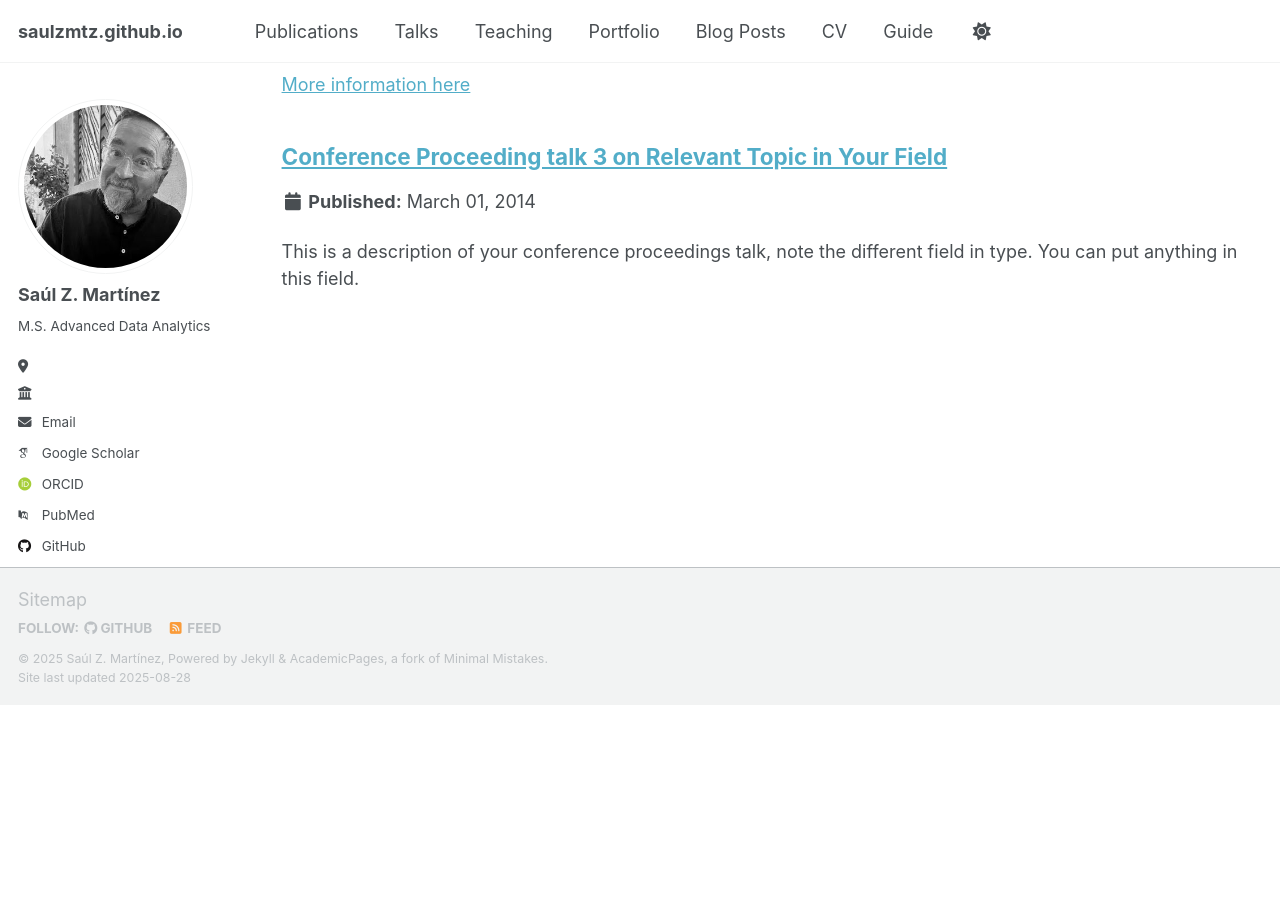
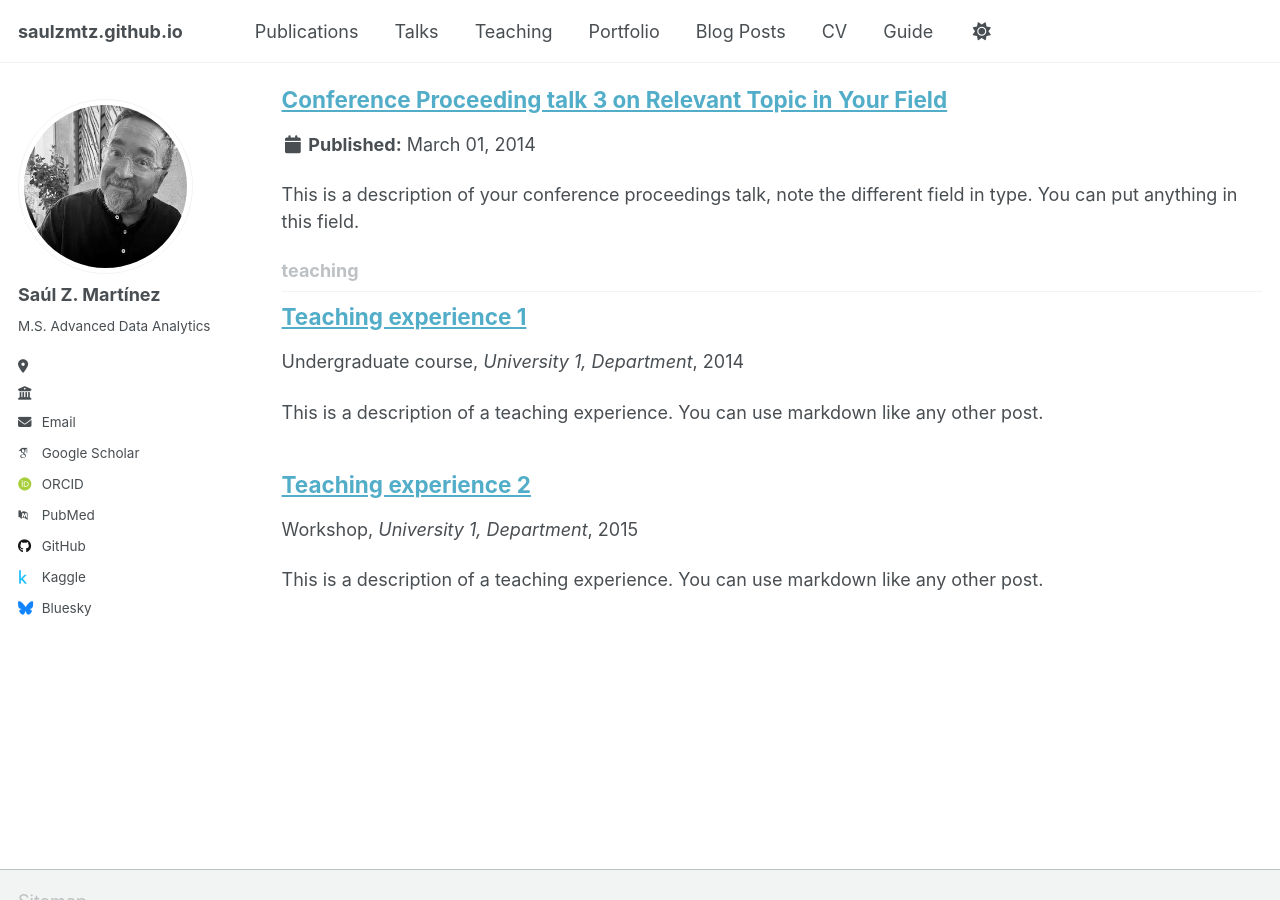
Before and after one commit to saulzmtz/saulzmtz.github.io, a Jekyll site: the page built from _pages/collection-archive.html, in a window 1280 px wide and 900 px high, scrolled down 1597 px. Built offline with Jekyll 4.4.1, drawn with Linux system fonts in a browser that asks for light colours; some web fonts are replaced; a script that is not in the unit is left out; before the commit the page ends 2303 px from its top, so only the background shows below that.

Commit message:
Rename education collection to teaching

```diff
--- a/_config.yml
+++ b/_config.yml
@@ -217,7 +217,7 @@ kramdown:
 
 # These settings control the types of collections used by the template
 collections:
-  education:
+  teaching:
     output: true
     permalink: /:collection/:path/
   publications:
@@ -251,10 +251,10 @@ defaults:
     values:
       layout: single
       author_profile: true
-  # _education
+  # _teaching
   - scope:
       path: ""
-      type: education
+      type: teaching
     values:
       layout: single
       author_profile: true
```
